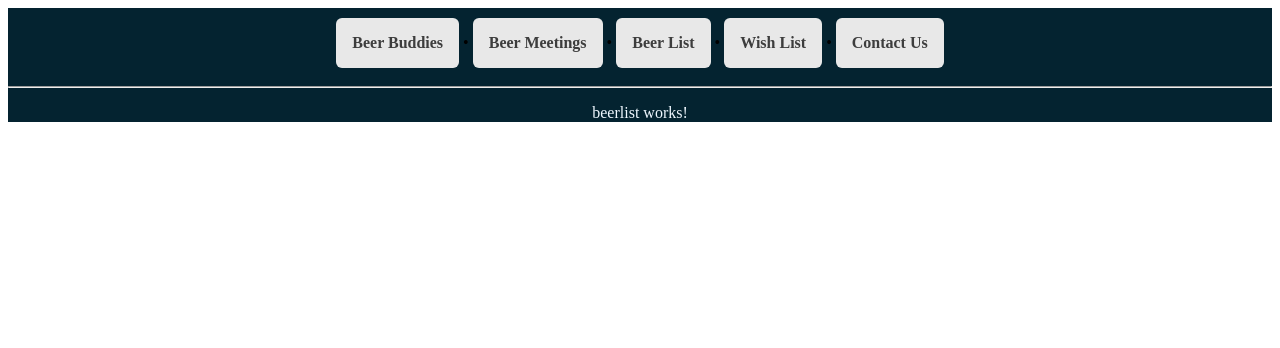
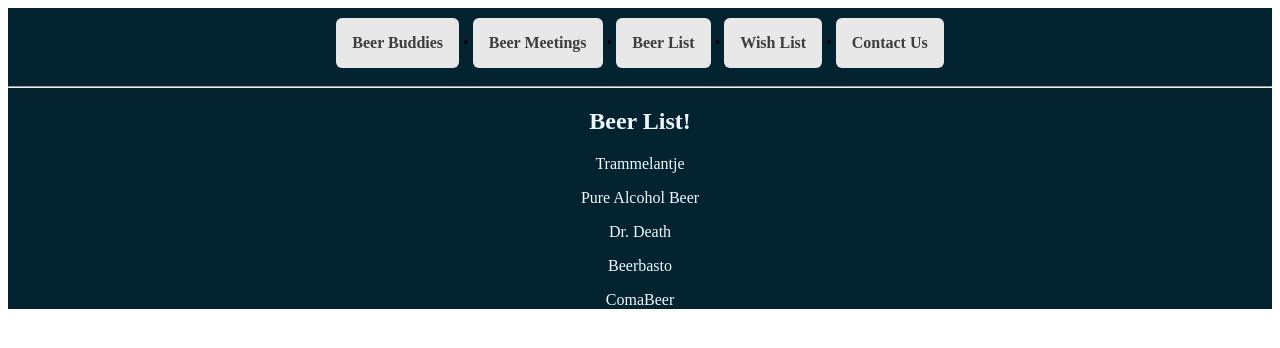
Before and after one commit to GambrinusNL/my_project_nsa, an Angular app: page / in a window 1280 px wide. Shown: the top 348 px of the page. Built offline with nearby package versions, Linux system fonts and the light colour scheme.

Commit message:
Beerlist update

```diff
--- a/src/app/beerlist/beerlist.component.css
+++ b/src/app/beerlist/beerlist.component.css
@@ -1,3 +1,3 @@
-p {
+h2, p {
     color: aliceblue;
 }
--- a/src/app/beerlist/beerlist.component.html
+++ b/src/app/beerlist/beerlist.component.html
@@ -1 +1,3 @@
-<p>beerlist works!</p>
+<h2>Beer List!</h2>
+
+<p *ngFor="let beer of beers">{{beer.name}}</p>
--- a/src/app/beerlist/beerlist.component.ts
+++ b/src/app/beerlist/beerlist.component.ts
@@ -1,4 +1,5 @@
 import { Component } from '@angular/core';
+import { BEERS } from '../mock-beers'
 
 @Component({
   selector: 'app-beerlist',
@@ -6,5 +7,5 @@ import { Component } from '@angular/core';
   styleUrl: './beerlist.component.css'
 })
 export class BeerlistComponent {
-
+  beers = BEERS
 }
--- a/src/app/mock-beers.ts
+++ b/src/app/mock-beers.ts
@@ -1,6 +1,6 @@
 import { Beer } from './beer';
 
-export const HEROES: Beer[] = [
+export const BEERS: Beer[] = [
   { id: 0, name: 'Trammelantje' },
   { id: 1, name: 'Pure Alcohol Beer' },
   { id: 2, name: 'Dr. Death' },
```
